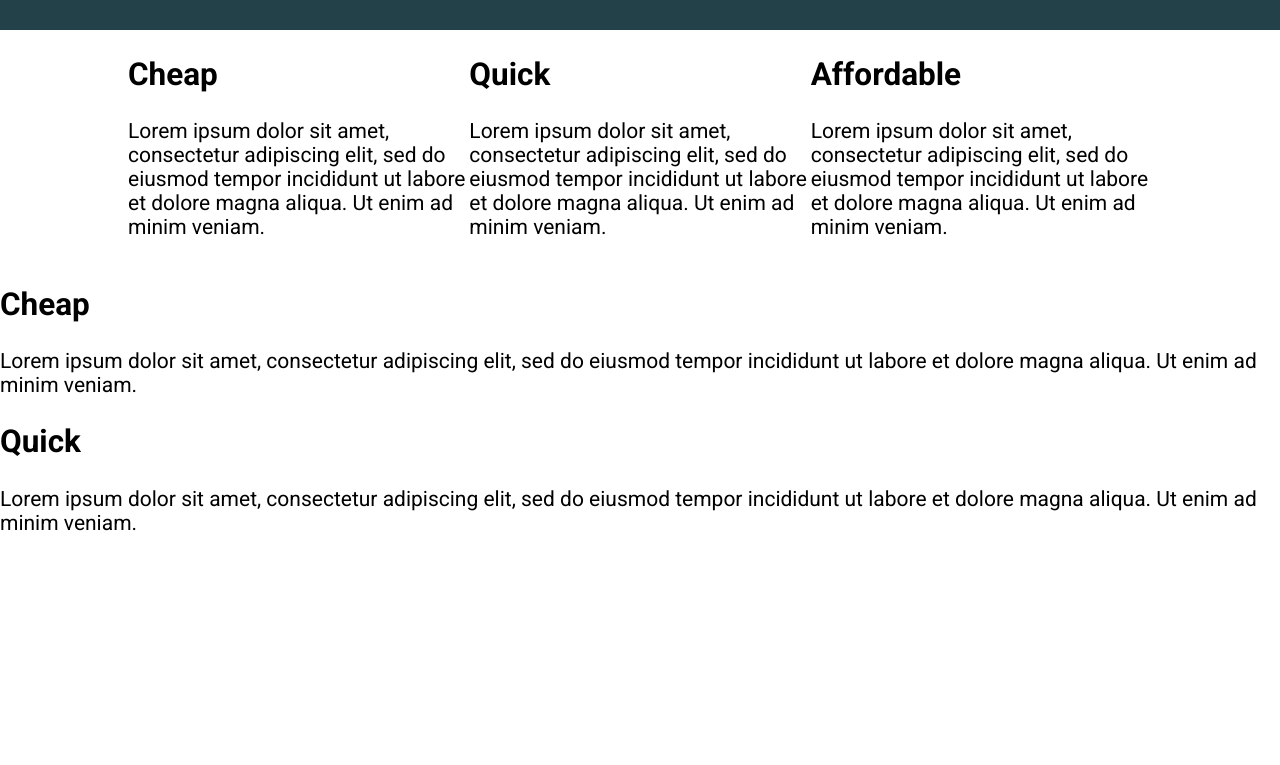
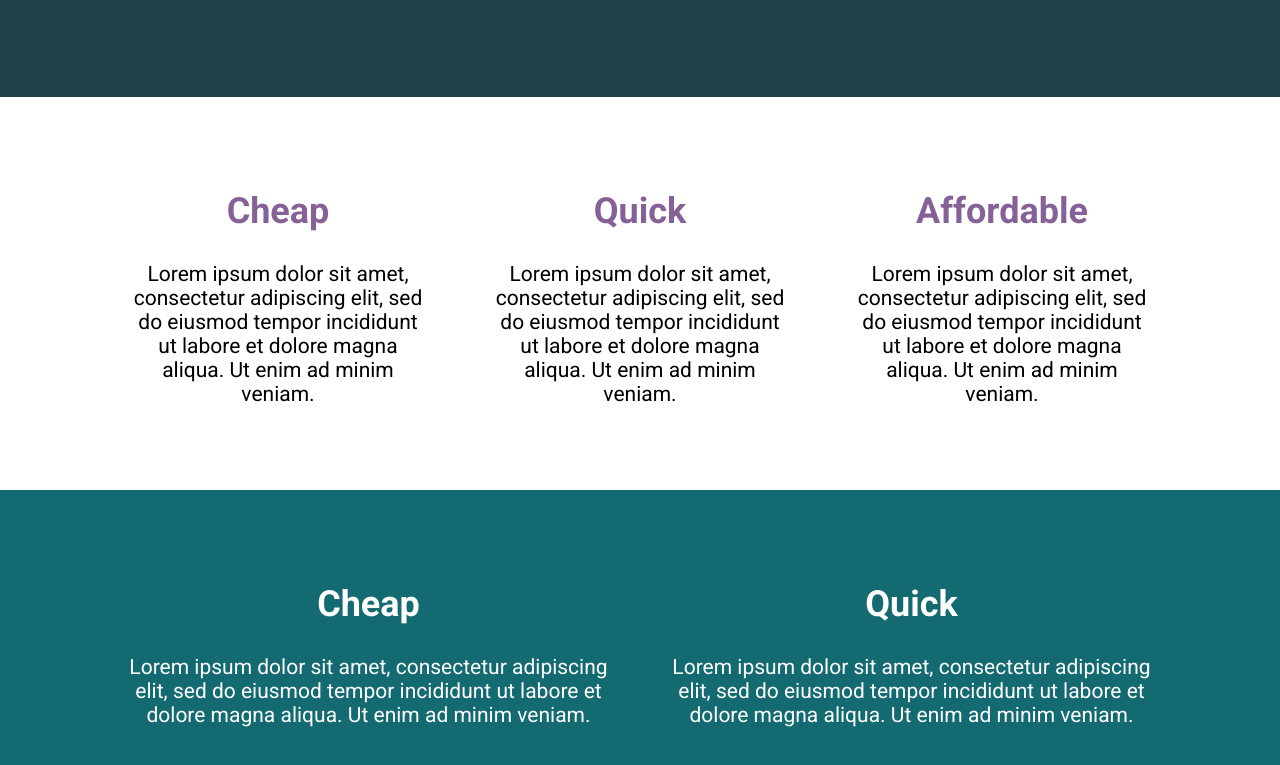
Before and after one commit to andrewteece/Responsive-Layouts-1, a plain HTML site: page index.html in a window 1280 px wide. Shown: the part 487-1252 px from the top of the page. Before the commit the page ends 1043 px from the top, so only its background shows below. Drawn offline with Linux system fonts and the light colour scheme.

Commit message:
added new classes to markup

```diff
--- a/index.html
+++ b/index.html
@@ -20,10 +20,10 @@
         </div>
       </div>
     </section>
-    <section class="wrapper">
+    <section class="wrapper text--align p--spacer">
       <div class="row">
         <div class="col">
-          <h2>Cheap</h2>
+          <h2 class="text--accent">Cheap</h2>
           <p>
             Lorem ipsum dolor sit amet, consectetur adipiscing elit, sed do
             eiusmod tempor incididunt ut labore et dolore magna aliqua. Ut enim
@@ -31,7 +31,7 @@
           </p>
         </div>
         <div class="col">
-          <h2>Quick</h2>
+          <h2 class="text--accent">Quick</h2>
           <p>
             Lorem ipsum dolor sit amet, consectetur adipiscing elit, sed do
             eiusmod tempor incididunt ut labore et dolore magna aliqua. Ut enim
@@ -39,7 +39,7 @@
           </p>
         </div>
         <div class="col">
-          <h2>Affordable</h2>
+          <h2 class="text--accent">Affordable</h2>
           <p>
             Lorem ipsum dolor sit amet, consectetur adipiscing elit, sed do
             eiusmod tempor incididunt ut labore et dolore magna aliqua. Ut enim
@@ -48,22 +48,26 @@
         </div>
       </div>
     </section>
-    <section>
+    <section class="bg--accent text--align p--spacer">
+      <div class="wrapper">
+        <div class="row">
           <div class="col">
             <h2>Cheap</h2>
             <p>
               Lorem ipsum dolor sit amet, consectetur adipiscing elit, sed do
-          eiusmod tempor incididunt ut labore et dolore magna aliqua. Ut enim ad
-          minim veniam.
+              eiusmod tempor incididunt ut labore et dolore magna aliqua. Ut
+              enim ad minim veniam.
             </p>
           </div>
           <div class="col">
             <h2>Quick</h2>
             <p>
               Lorem ipsum dolor sit amet, consectetur adipiscing elit, sed do
-          eiusmod tempor incididunt ut labore et dolore magna aliqua. Ut enim ad
-          minim veniam.
+              eiusmod tempor incididunt ut labore et dolore magna aliqua. Ut
+              enim ad minim veniam.
             </p>
+          </div>
+        </div>
       </div>
     </section>
   </body>
--- a/style.css
+++ b/style.css
@@ -44,6 +44,14 @@ body {
   font-size: var(--fs-base);
 }
 
+h1 {
+  font-size: var(--fs-h1);
+}
+
+h2 {
+  font-size: var(--fs-h2);
+}
+
 /* UTILITY */
 
 .wrapper {
@@ -54,10 +62,33 @@ body {
 
 .row {
   display: flex;
+  justify-content: space-between;
+  gap: 2rem;
 }
 
 .col {
   width: 100%;
+}
+
+.col + .col {
+  margin-left: 1.875rem;
+}
+
+.bg--accent {
+  background-color: var(--clr-primary-400);
+  color: var(--clr-neutral-100);
+}
+
+.text--accent {
+  color: var(--clr-accent-400);
+}
+
+.text--align {
+  text-align: center;
+}
+
+.p--spacer {
+  padding: 3em 0;
 }
 
 /* HERO */
```
Lines whose indentation alone changed are shown as unchanged.
